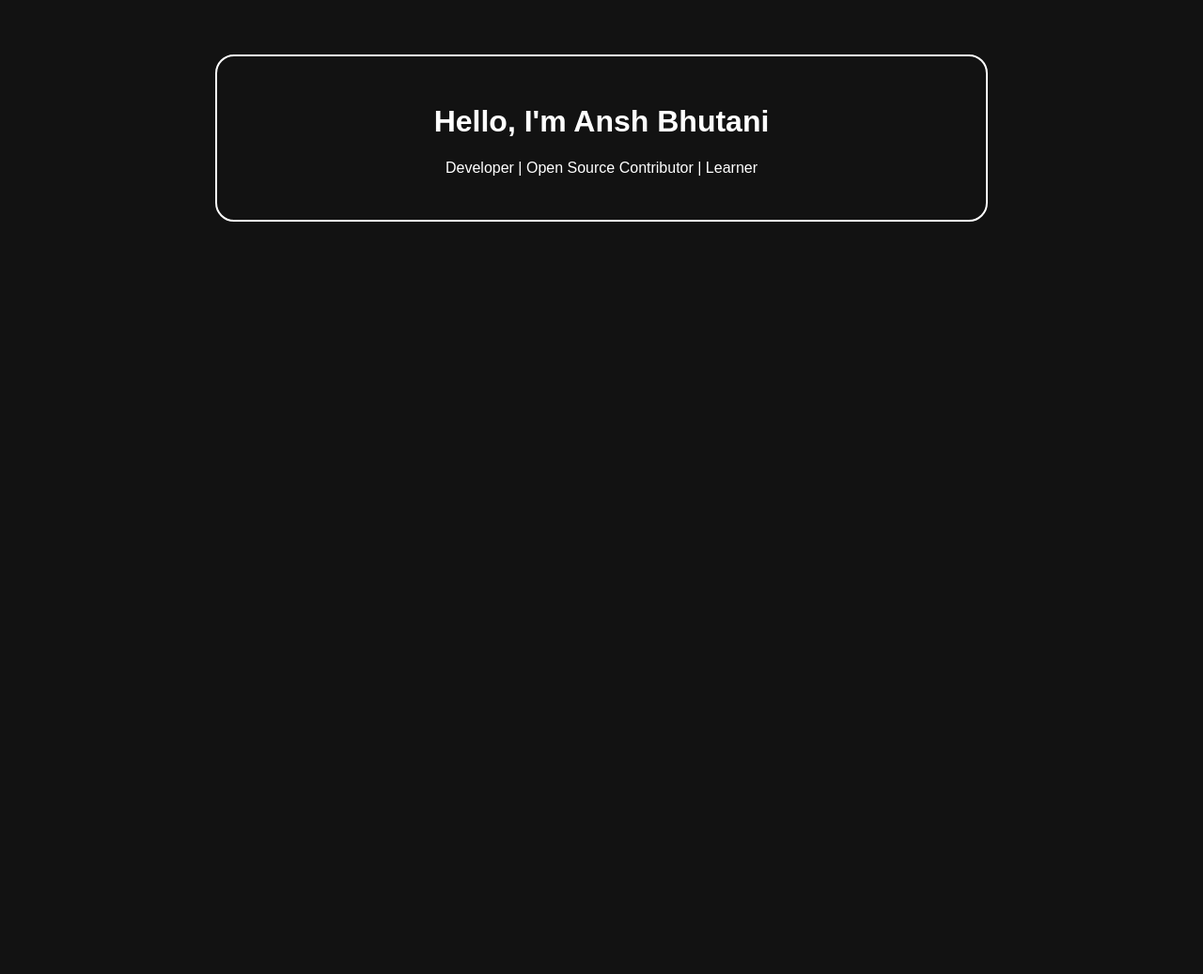
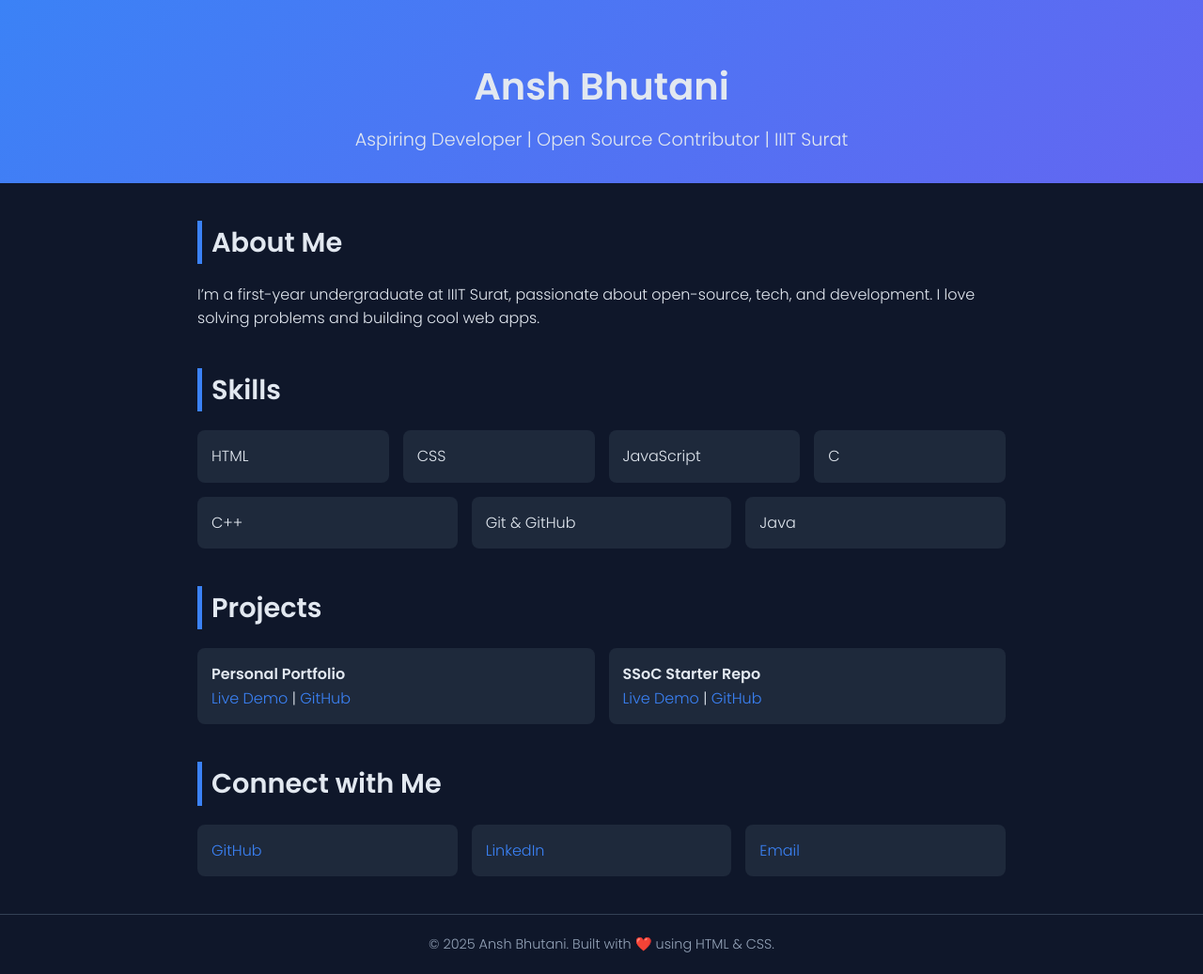
Before and after one commit to itz-ab07/Portfolio, a plain HTML site: page index.html in a window 1280 px wide. Shown: the whole page at 94% size. Before the commit the page ends 800 px from the top, so only its background shows below. Drawn offline with Linux system fonts and the light colour scheme.

Commit message:
Update index.html

```diff
--- a/index.html
+++ b/index.html
@@ -1,14 +1,137 @@
 <!DOCTYPE html>
 <html lang="en">
+
 <head>
-  <meta charset="UTF-8">
-  <title>My Portfolio</title>
-  <link rel="stylesheet" href="style.css">
+    <meta charset="UTF-8">
+    <meta name="viewport" content="width=device-width, initial-scale=1.0">
+    <title>Ansh Bhutani | Developer Portfolio</title>
+    <link href="https://fonts.googleapis.com/css2?family=Poppins:wght@300;600&display=swap" rel="stylesheet">
+    <style>
+        * {
+            margin: 0;
+            padding: 0;
+            box-sizing: border-box;
+            font-family: 'Poppins', sans-serif;
+        }
+
+        body {
+            background: #0f172a;
+            color: #e2e8f0;
+            line-height: 1.6;
+        }
+
+        header {
+            padding: 60px 20px 30px;
+            text-align: center;
+            background: linear-gradient(135deg, #3b82f6, #6366f1);
+        }
+
+        header h1 {
+            font-size: 2.5rem;
+            margin-bottom: 10px;
+        }
+
+        header p {
+            font-size: 1.2rem;
+            font-weight: 300;
+        }
+
+        section {
+            max-width: 900px;
+            margin: 40px auto;
+            padding: 0 20px;
+        }
+
+        .section-title {
+            font-size: 1.8rem;
+            margin-bottom: 20px;
+            border-left: 5px solid #3b82f6;
+            padding-left: 10px;
+        }
+
+        .skills, .projects, .socials {
+            display: flex;
+            flex-wrap: wrap;
+            gap: 15px;
+        }
+
+        .skill, .project, .social {
+            background: #1e293b;
+            padding: 15px;
+            border-radius: 8px;
+            flex: 1 1 200px;
+            transition: 0.3s;
+        }
+
+        .skill:hover, .project:hover, .social:hover {
+            background: #334155;
+        }
+
+        .project a, .social a {
+            color: #3b82f6;
+            text-decoration: none;
+        }
+
+        footer {
+            text-align: center;
+            padding: 20px;
+            font-size: 0.9rem;
+            color: #94a3b8;
+            border-top: 1px solid #334155;
+        }
+    </style>
 </head>
+
 <body>
-  <header>
-    <h1>Hello, I'm Ansh Bhutani</h1>
-    <p>Developer | Open Source Contributor | Learner</p>
-  </header>
+    <header>
+        <h1>Ansh Bhutani</h1>
+        <p>Aspiring Developer | Open Source Contributor | IIIT Surat</p>
+    </header>
+
+    <section>
+        <h2 class="section-title">About Me</h2>
+        <p>I’m a first-year undergraduate at IIIT Surat, passionate about open-source, tech, and development. I love solving problems and building cool web apps.</p>
+    </section>
+
+    <section>
+        <h2 class="section-title">Skills</h2>
+        <div class="skills">
+            <div class="skill">HTML</div>
+            <div class="skill">CSS</div>
+            <div class="skill">JavaScript</div>
+            <div class="skill">C</div>
+            <div class="skill">C++</div>
+            <div class="skill">Git & GitHub</div>
+            <div class="skill">Java</div>
+        </div>
+    </section>
+
+    <section>
+        <h2 class="section-title">Projects</h2>
+        <div class="projects">
+            <div class="project">
+                <strong>Personal Portfolio</strong><br>
+                <a href="#">Live Demo</a> | <a href="#">GitHub</a>
+            </div>
+            <div class="project">
+                <strong>SSoC Starter Repo</strong><br>
+                <a href="#">Live Demo</a> | <a href="#">GitHub</a>
+            </div>
+        </div>
+    </section>
+
+    <section>
+        <h2 class="section-title">Connect with Me</h2>
+        <div class="socials">
+            <div class="social"><a href="https://github.com/itz-ab07" target="_blank">GitHub</a></div>
+            <div class="social"><a href="https://www.linkedin.com/in/ansh-bhutani-245580333" target="_blank">LinkedIn</a></div>
+            <div class="social"><a href="mailto:youremail@example.com">Email</a></div>
+        </div>
+    </section>
+
+    <footer>
+        &copy; 2025 Ansh Bhutani. Built with ❤️ using HTML & CSS.
+    </footer>
 </body>
+
 </html>
```
